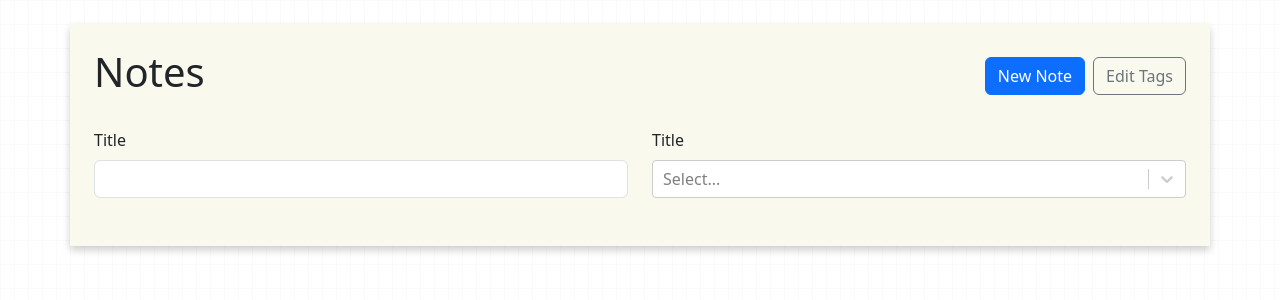
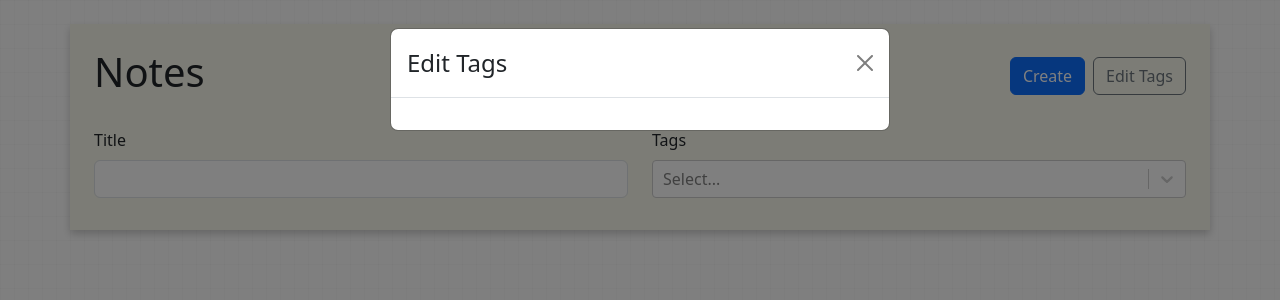
Before and after one commit to bcolorado/Note-crafter, a React (Vite) app: page / in a window 1280 px wide. Both pictures are taken after a click on the button "Edit Tags". Shown: the top 300 px of the page. Built offline with nearby package versions, Linux system fonts and the light colour scheme.

Commit message:
Tags can be edited and deleted

```diff
--- a/src/App.tsx
+++ b/src/App.tsx
@@ -82,6 +82,24 @@
     });
   }
 
+  function updateTag(id: string, label: string) {
+    setTags(prevTags => {
+      return prevTags.map(tag => {
+        if (tag.id === id) {
+          return { ...tag, label }
+        } else {
+          return tag
+        }
+      })
+    })
+  }
+
+  function deleteTag(id: string) {
+    setTags(prevTags => {
+      return prevTags.filter(tag => tag.id !== id)
+    })
+  }
+
   return (
     <Container
       className='my-4 p-4'
@@ -93,7 +111,7 @@
       <Routes>
         <Route
           path='/'
-          element={<NoteList notes={notesWithTags} availableTags={tags} />}
+          element={<NoteList notes={notesWithTags} availableTags={tags} onUpdateTag={updateTag} onDeleteTag={deleteTag} />}
         />
         <Route
           path='/new'
--- a/src/Components/Home/NoteList.tsx
+++ b/src/Components/Home/NoteList.tsx
@@ -1,24 +1,40 @@
 import { useMemo, useState } from 'react';
-import { Badge, Button, Card, Col, Form, Row, Stack } from 'react-bootstrap';
+import {Badge, Button, Card, Col, Form, Modal, Row, Stack, } from 'react-bootstrap';
 import { Link } from 'react-router-dom';
 import ReactSelect from 'react-select';
 import { Tag } from '../../App';
 import styles from '../../Styles/NoteList.module.css';
 
 type SimplifiedNote = {
+  tags: Tag[];
+  title: string;
   id: string;
-  title: string;
-  tags: Tag[];
 };
 
-type NoteListProp = {
+type NoteListProps = {
   availableTags: Tag[];
   notes: SimplifiedNote[];
+  onDeleteTag: (id: string) => void;
+  onUpdateTag: (id: string, label: string) => void;
 };
 
-export const NoteList = ({ availableTags, notes }: NoteListProp) => {
+type EditTagsModalProps = {
+  show: boolean;
+  availableTags: Tag[];
+  handleClose: () => void;
+  onDeleteTag: (id: string) => void;
+  onUpdateTag: (id: string, label: string) => void;
+};
+
+export function NoteList({
+  availableTags,
+  notes,
+  onUpdateTag,
+  onDeleteTag,
+}: NoteListProps) {
   const [selectedTags, setSelectedTags] = useState<Tag[]>([]);
   const [title, setTitle] = useState('');
+  const [editTagsModalIsOpen, setEditTagsModalIsOpen] = useState(false);
 
   const filteredNotes = useMemo(() => {
     return notes.filter((note) => {
@@ -33,8 +49,6 @@
     });
   }, [title, selectedTags, notes]);
 
-//   console.log(filteredNotes);
-
   return (
     <>
       <Row className='align-items-center mb-4'>
@@ -44,13 +58,17 @@
         <Col xs='auto'>
           <Stack gap={2} direction='horizontal'>
             <Link to='/new'>
-              <Button variant='primary'>New Note</Button>
+              <Button variant='primary'>Create</Button>
             </Link>
-            <Button variant='outline-secondary'>Edit Tags</Button>
+            <Button
+              onClick={() => setEditTagsModalIsOpen(true)}
+              variant='outline-secondary'
+            >
+              Edit Tags
+            </Button>
           </Stack>
         </Col>
       </Row>
-
       <Form>
         <Row className='mb-4'>
           <Col>
@@ -60,13 +78,12 @@
                 type='text'
                 value={title}
                 onChange={(e) => setTitle(e.target.value)}
-              ></Form.Control>
+              />
             </Form.Group>
           </Col>
-
           <Col>
-            <Form.Group controlId='tags' className='mb-3'>
-              <Form.Label>Title</Form.Label>
+            <Form.Group controlId='tags'>
+              <Form.Label>Tags</Form.Label>
               <ReactSelect
                 value={selectedTags.map((tag) => {
                   return { label: tag.label, value: tag.id };
@@ -94,9 +111,16 @@
           </Col>
         ))}
       </Row>
+      <EditTagsModal
+        onUpdateTag={onUpdateTag}
+        onDeleteTag={onDeleteTag}
+        show={editTagsModalIsOpen}
+        handleClose={() => setEditTagsModalIsOpen(false)}
+        availableTags={availableTags}
+      />
     </>
   );
-};
+}
 
 function NoteCard({ id, title, tags }: SimplifiedNote) {
   return (
@@ -129,3 +153,44 @@
     </Card>
   );
 }
+
+function EditTagsModal({
+  availableTags,
+  handleClose,
+  show,
+  onDeleteTag,
+  onUpdateTag,
+}: EditTagsModalProps) {
+  return (
+    <Modal show={show} onHide={handleClose}>
+      <Modal.Header closeButton>
+        <Modal.Title>Edit Tags</Modal.Title>
+      </Modal.Header>
+      <Modal.Body>
+        <Form>
+          <Stack gap={2}>
+            {availableTags.map((tag) => (
+              <Row key={tag.id}>
+                <Col>
+                  <Form.Control
+                    type='text'
+                    value={tag.label}
+                    onChange={(e) => onUpdateTag(tag.id, e.target.value)}
+                  />
+                </Col>
+                <Col xs='auto'>
+                  <Button
+                    onClick={() => onDeleteTag(tag.id)}
+                    variant='outline-danger'
+                  >
+                    &times;
+                  </Button>
+                </Col>
+              </Row>
+            ))}
+          </Stack>
+        </Form>
+      </Modal.Body>
+    </Modal>
+  );
+}
```
